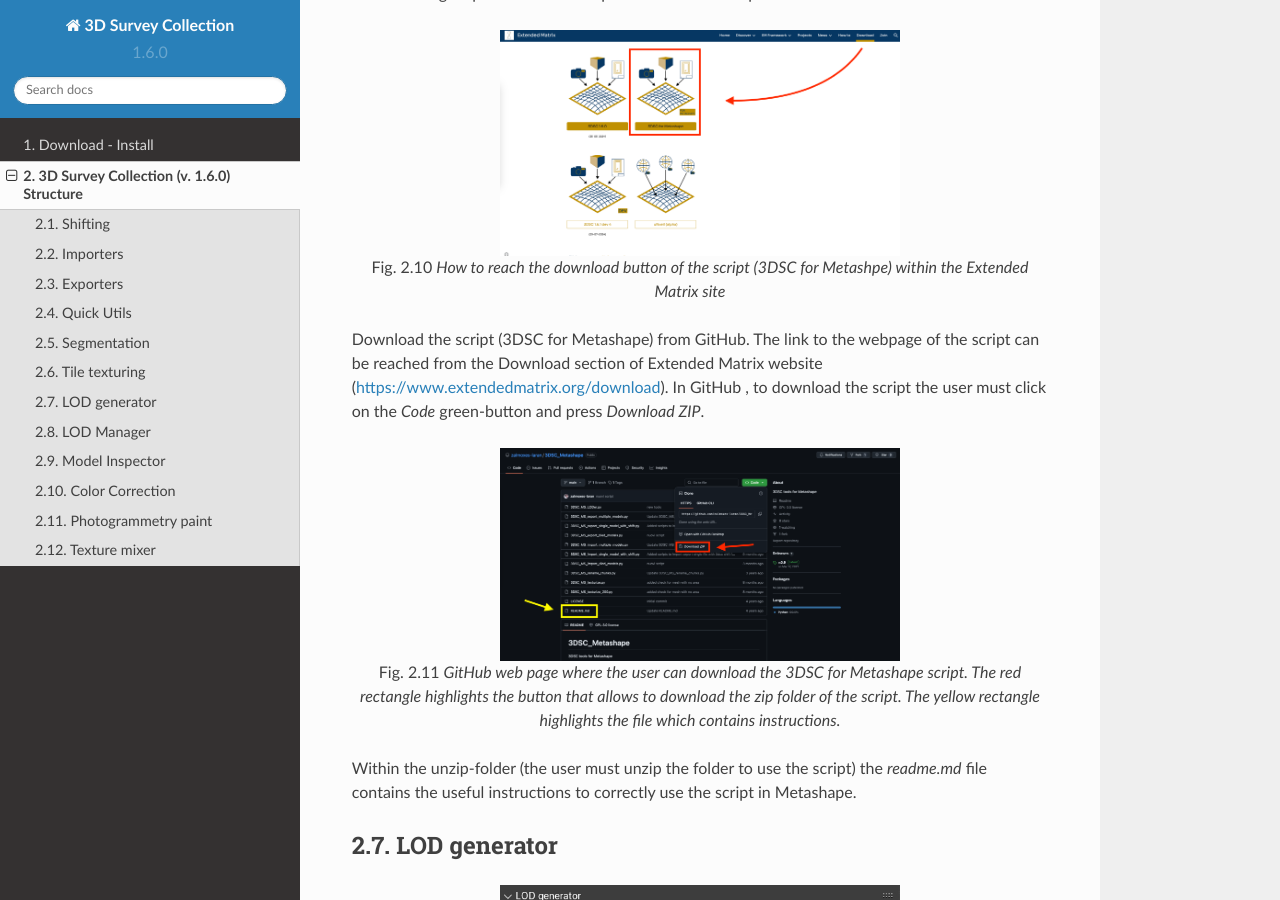
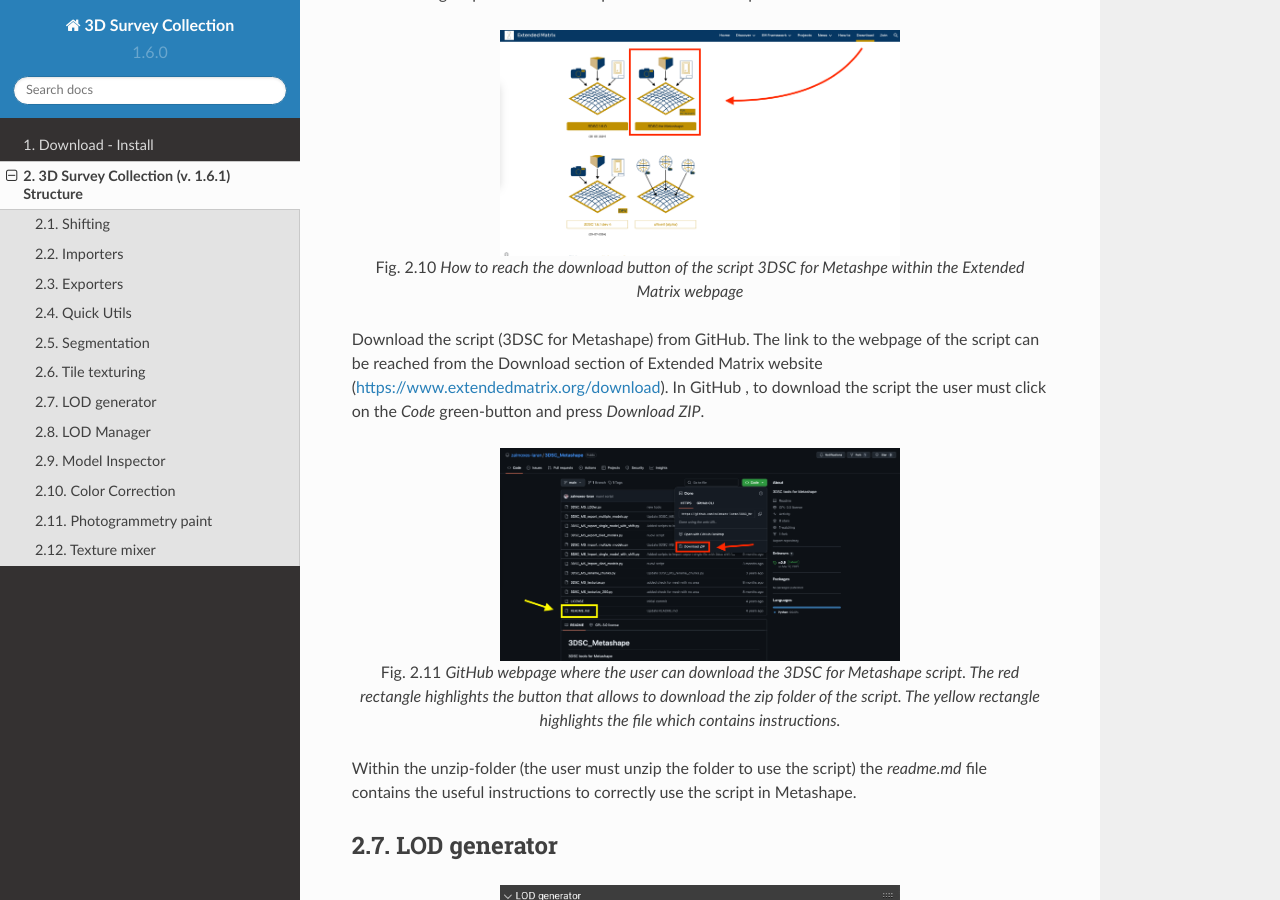
Before and after one commit to zalmoxes-laran/3D-survey-collection-doc, a Sphinx documentation site: the page built from docs/3DSCstructure.rst, in a window 1280 px wide and 900 px high, scrolled down 9925 px. Built offline with Sphinx 7.4.7 and the Read the Docs theme 2.0.0, drawn with Linux system fonts in a browser that asks for light colours; some of the changed text lies outside the part shown.

Commit message:
Update of the 3DSCstructure file

```diff
--- a/docs/3DSCstructure.rst
+++ b/docs/3DSCstructure.rst
@@ -1,4 +1,4 @@
-3D Survey Collection (v. 1.6.0) Structure
+3D Survey Collection (v. 1.6.1) Structure
 =====================================
 
 3DSC is composed of several independent panels placed on the sidebar of Blender, within the tab named *3DSC*.
@@ -312,7 +312,7 @@
    :width: 400
    :align: center
 
-   How to reach the download button of the script (3DSC for Metashpe) within the Extended Matrix site
+   How to reach the download button of the script *3DSC for Metashpe* within the Extended Matrix webpage
 
 
 Download the script (3DSC for Metashape) from GitHub.
@@ -326,7 +326,9 @@
    :width: 400
    :align: center
 
-   GitHub web page where the user can download the 3DSC for Metashape script. The red rectangle highlights the button that allows to download the zip folder of the script. The yellow rectangle highlights the file which contains instructions.
+   GitHub webpage where the user can download the *3DSC for Metashape* script.
+   The red rectangle highlights the button that allows to download the zip folder of the script.
+   The yellow rectangle highlights the file which contains instructions.
 
 Within the unzip-folder (the user must unzip the folder to use the script) the *readme.md* file contains the useful instructions to correctly use the script in Metashape.
 
```
Also changed, not shown: other parts of docs/3DSCstructure.rst (+2 -2 lines).
